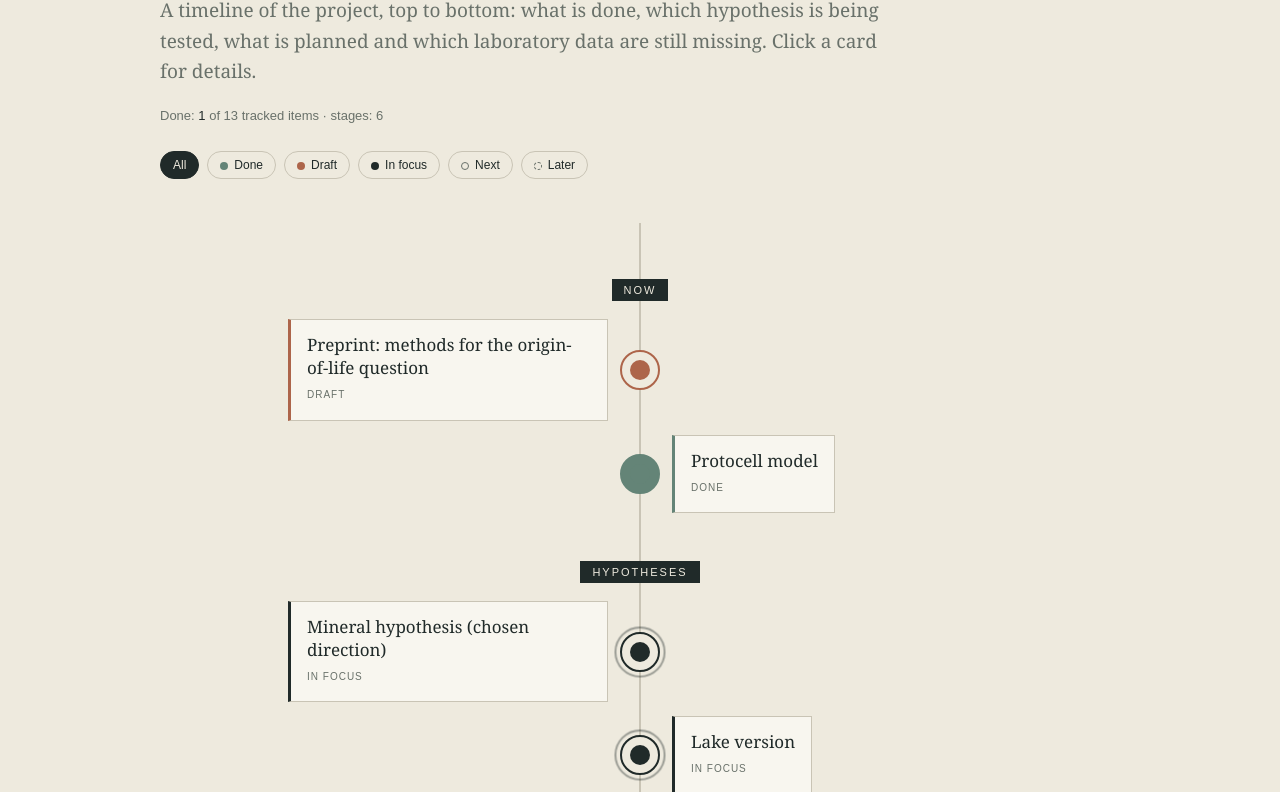
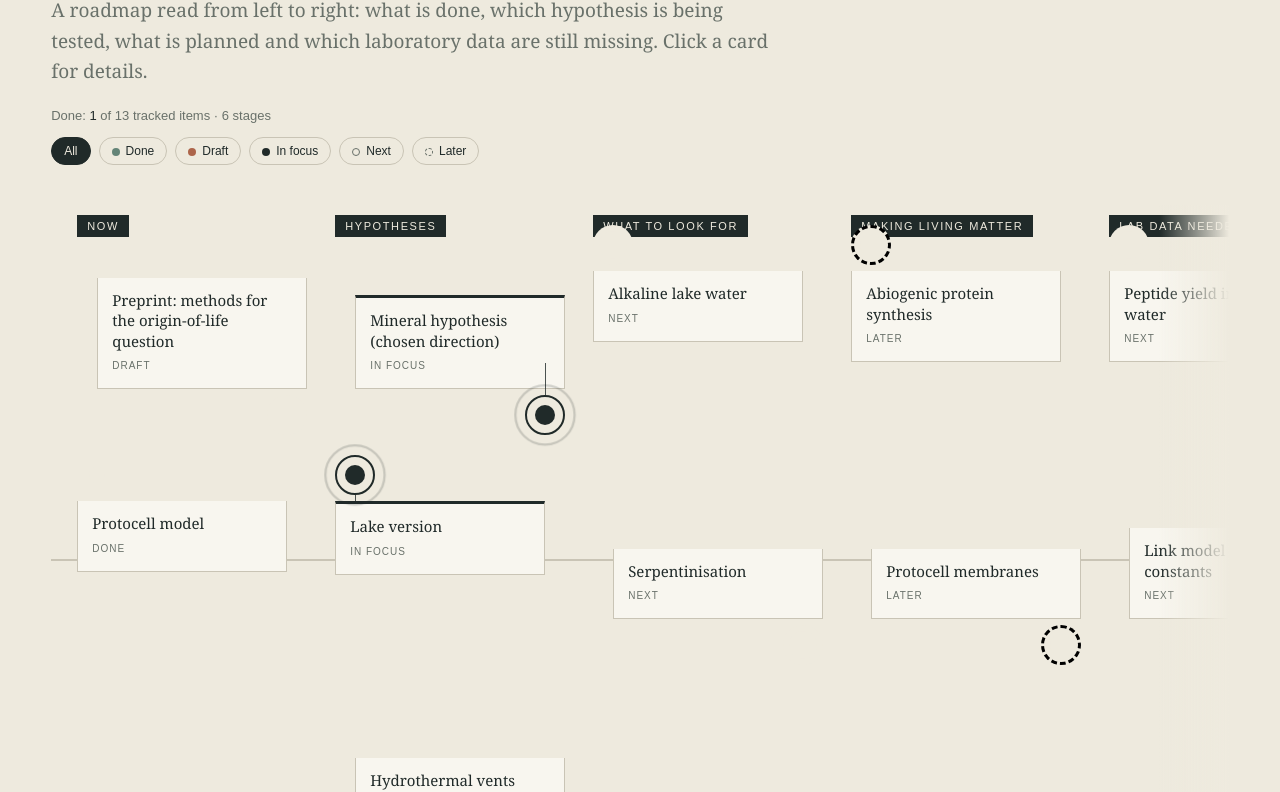
Before and after one commit to vladimikal/vladimikal.github.io, a plain HTML site: page research/atlas.html in a window 1280 px wide. Shown: the part 182-974 px from the top of the page. Drawn offline with Linux system fonts and the light colour scheme.

Commit message:
Atlas: horizontal roadmap in site palette, scroll bar, page link on Protocell node
Co-Authored-By: Claude Haiku 5.5 <noreply@anthropic.com>
Claude-Session: https://claude.ai/code/session_01WPBASHjBbctQ5dsDeyQaE2

```diff
--- a/research/atlas.html
+++ b/research/atlas.html
@@ -6,77 +6,99 @@
 <meta name="description" content="Research atlas: where the origin-of-life protein and protocell work stands, what is being tested and what is planned.">
 <title>Research Atlas — Origin of Life · DR / 03</title>
 <style>
-:root{--paper:#eeeade;--paper2:#e4dfd1;--ink:#202a29;--muted:#69716a;--green:#648477;--rust:#ad654a;--line:#c9c4b5;--white:#f8f6ef;--c-done:#648477;--c-draft:#ad654a;--c-active:#202a29;--c-todo:#69716a;--c-future:#69716a;--c-alt:#c9c4b5}
-@media (prefers-color-scheme: dark){:root:not([data-theme="light"]){--paper:#151d1c;--paper2:#1e2827;--ink:#e6e3d8;--muted:#a9b0a8;--green:#9cc0af;--rust:#e0997c;--line:#3a4544;--white:#1e2827;--c-active:#e6e3d8;--c-alt:#3a4544}}
-:root[data-theme="dark"]{--paper:#151d1c;--paper2:#1e2827;--ink:#e6e3d8;--muted:#a9b0a8;--green:#9cc0af;--rust:#e0997c;--line:#3a4544;--white:#1e2827;--c-active:#e6e3d8;--c-alt:#3a4544}
+:root{--paper:#eeeade;--paper2:#e4dfd1;--ink:#202a29;--muted:#69716a;--green:#648477;--rust:#ad654a;--line:#c9c4b5;--white:#f8f6ef}
 *{box-sizing:border-box}
 body{margin:0;background:var(--paper);color:var(--ink);font-family:Georgia,"Times New Roman",serif;line-height:1.6}
 a{color:var(--green)}
-main{width:min(960px,92%);margin:0 auto;padding:56px 0 80px}
+main{width:min(1200px,92%);margin:0 auto;padding:56px 0 80px}
 .kicker{font:11px Arial,sans-serif;text-transform:uppercase;letter-spacing:2px;color:var(--green)}
 h1{font-weight:normal;font-size:clamp(38px,6vw,64px);letter-spacing:-1.5px;margin:12px 0 8px;line-height:1.05}
 .lead{font-size:19px;color:var(--muted);max-width:720px}
 .progress{font:13px Arial,sans-serif;color:var(--muted);margin:22px 0 0}
 .progress b{color:var(--ink);font-weight:normal}
-.legend{display:flex;flex-wrap:wrap;gap:8px;margin:28px 0 8px}
+.legend{display:flex;flex-wrap:wrap;gap:8px;margin:14px 0 0}
 .chip{font:12px Arial,sans-serif;border:1px solid var(--line);background:none;color:var(--ink);padding:6px 12px;cursor:pointer;border-radius:999px}
 .chip[aria-pressed="true"]{background:var(--ink);color:var(--paper);border-color:var(--ink)}
 .chip .dot{display:inline-block;width:8px;height:8px;border-radius:50%;margin-right:6px;vertical-align:middle}
-/* timeline: spine in the centre, rings on it, cards alternate left/right */
-.timeline{position:relative;margin-top:44px;padding:12px 0 24px}
-.spine{position:absolute;left:50%;top:0;bottom:0;width:2px;margin-left:-1px;background:var(--line);transform:scaleY(0);transform-origin:top;transition:transform 1.6s ease}
-.timeline.drawn .spine{transform:scaleY(1)}
-.stage-tag{position:relative;z-index:1;display:block;width:max-content;margin:44px auto 18px;font:11px Arial,sans-serif;text-transform:uppercase;letter-spacing:2px;color:var(--paper);background:var(--ink);padding:5px 12px}
-.stage-tag:first-child{margin-top:0}
-.item{position:relative;display:grid;grid-template-columns:1fr 64px 1fr;align-items:center;min-height:86px;margin:10px 0}
-.item .ring{grid-column:2;grid-row:1;justify-self:center;position:relative;z-index:1;width:40px;height:40px;border-radius:50%;border:2px solid var(--c);background:var(--paper);cursor:pointer;padding:0;opacity:0;transform:scale(.4);transition:transform .45s cubic-bezier(.2,.9,.3,1.3),opacity .45s ease,box-shadow .25s ease}
-.item .ring::after{content:"";position:absolute;inset:8px;border-radius:50%;background:var(--c)}
-.item.s-todo .ring::after,.item.s-future .ring::after{background:var(--paper);border:2px solid var(--c);inset:6px}
-.item.s-future .ring{border-style:dashed}
-.item.s-done .ring{background:var(--c)}
-.item.s-alt .ring::after{opacity:.5}
-.item .ring.in{opacity:1;transform:scale(1)}
-.item .ring:hover,.item .ring:focus-visible{box-shadow:0 0 0 5px color-mix(in srgb,var(--c) 22%,transparent);outline:none}
-.item.active .ring::before{content:"";position:absolute;inset:-9px;border-radius:50%;border:2px solid var(--c);opacity:0;animation:ping 2.2s ease-out infinite}
+
+/* horizontal roadmap: one spine, rings on it, cards above/below, stage blocks along it */
+.scroll{overflow-x:auto;margin-top:40px;padding:10px 0 24px;-webkit-overflow-scrolling:touch}
+.track{position:relative;display:flex;align-items:stretch;min-width:max-content;padding:0 12px}
+.spine{position:absolute;left:0;right:0;top:50%;height:2px;margin-top:-1px;background:var(--line);transform:scaleX(0);transform-origin:left center;transition:transform 1.6s ease}
+.track.drawn .spine{transform:scaleX(1)}
+.seg{position:relative;display:flex;flex-direction:column;padding:0 14px}
+.seg-name{position:absolute;top:0;left:14px;font:11px Arial,sans-serif;text-transform:uppercase;letter-spacing:1.6px;color:var(--paper);background:var(--ink);padding:5px 10px;white-space:nowrap}
+.up,.down{height:170px;display:flex;align-items:flex-end;justify-content:center;position:relative}
+.down{align-items:flex-start;padding-top:0}
+.seg-name-wrap{height:0}
+.item{display:flex;flex-direction:column;width:230px;flex:0 0 230px;position:relative}
+.item .slot-up,.item .slot-down{height:170px;display:flex;justify-content:center;align-items:flex-end;padding-bottom:0}
+.item .slot-down{align-items:flex-start;padding-top:0}
+.item .mid{position:relative;height:52px;display:flex;justify-content:center;align-items:center}
+.ring{position:relative;z-index:1;width:40px;height:40px;border-radius:50%;border:2px solid var(--c);background:var(--paper);cursor:pointer;padding:0;opacity:0;transform:scale(.4);transition:transform .45s cubic-bezier(.2,.9,.3,1.3),opacity .45s ease,box-shadow .25s ease}
+.ring::after{content:"";position:absolute;inset:8px;border-radius:50%;background:var(--c)}
+.s-todo .ring::after,.s-future .ring::after{background:var(--paper);border:2px solid var(--c);inset:6px}
+.s-future .ring{border-style:dashed}
+.s-done .ring{background:var(--c)}
+.s-done .ring::after{background:var(--paper);inset:12px}
+.s-alt .ring{opacity:.6}
+.ring.in{opacity:1;transform:scale(1)}
+.ring:hover,.ring:focus-visible{box-shadow:0 0 0 5px rgba(100,132,119,.25);outline:none}
+.s-active .ring::before{content:"";position:absolute;inset:-9px;border-radius:50%;border:2px solid var(--c);opacity:0;animation:ping 2.2s ease-out infinite}
 @keyframes ping{0%{transform:scale(.7);opacity:.7}100%{transform:scale(1.3);opacity:0}}
-.item .conn{grid-row:1;height:2px;background:var(--c);align-self:center;transform:scaleX(0);transition:transform .6s ease .25s;opacity:.85}
-.item.in-view .conn{transform:scaleX(1)}
-.item.right .conn{grid-column:2;justify-self:start;width:calc(50% - 20px);transform-origin:left;margin-left:20px}
-.item.left .conn{grid-column:2;justify-self:end;width:calc(50% - 20px);transform-origin:right;margin-right:20px}
-.card{grid-row:1;position:relative;background:var(--white);border:1px solid var(--line);border-left:3px solid var(--c);padding:14px 16px;cursor:pointer;color:var(--ink);font:inherit;text-align:left;max-width:320px;opacity:0;transform:translateX(var(--dx,20px));transition:opacity .5s ease .2s,transform .5s ease .2s,box-shadow .25s ease,border-color .25s}
-.item.left .card{grid-column:1;justify-self:end;--dx:-20px}
-.item.right .card{grid-column:3;justify-self:start;--dx:20px}
+.vline{position:absolute;left:50%;width:1px;background:var(--c);margin-left:-.5px;transform:scaleY(0);transition:transform .6s ease .25s;opacity:.8}
+.item.up .vline{bottom:50%;height:calc(100% - 0px)}
+.item.down .vline{top:50%;height:50px}
+.item.in-view .vline{transform:scaleY(1)}
+.item.up .vline{transform-origin:bottom}
+.item.down .vline{transform-origin:top}
+.card{position:relative;background:var(--white);border:1px solid var(--line);border-top:3px solid var(--c);padding:12px 14px;cursor:pointer;color:var(--ink);font:inherit;text-align:left;width:210px;opacity:0;transform:translateY(var(--dy,14px));transition:opacity .5s ease .2s,transform .5s ease .2s,box-shadow .25s ease}
+.item.up .card{--dy:-14px}
+.item.down .card{--dy:14px}
 .card.in{opacity:1;transform:none}
-.card:hover,.card:focus-visible{box-shadow:0 8px 22px rgba(0,0,0,.1);outline:none}
-.card .title{display:block;font-size:17px;line-height:1.35}
+.card:hover,.card:focus-visible{box-shadow:0 8px 22px rgba(32,42,41,.1);outline:none}
+.card .title{display:block;font-size:15px;line-height:1.35}
 .card .st{display:inline-block;margin-top:6px;font:10px Arial,sans-serif;text-transform:uppercase;letter-spacing:1px;color:var(--muted)}
+.s-active{--c:var(--ink)}
 .hidden{display:none!important}
-.detail{position:fixed;right:20px;bottom:20px;width:min(380px,calc(100% - 40px));background:var(--white);border:1px solid var(--line);padding:20px;box-shadow:0 14px 40px rgba(0,0,0,.12);transform:translateY(20px);opacity:0;pointer-events:none;transition:opacity .3s ease,transform .3s ease;z-index:10}
+.detail{position:fixed;right:20px;bottom:20px;width:min(380px,calc(100% - 40px));background:var(--white);border:1px solid var(--line);padding:20px;box-shadow:0 14px 40px rgba(32,42,41,.14);transform:translateY(20px);opacity:0;pointer-events:none;transition:opacity .3s ease,transform .3s ease;z-index:10}
 .detail.open{opacity:1;transform:none;pointer-events:auto}
 .detail h3{font-weight:normal;font-size:22px;margin:4px 0 8px}
 .detail p{font-size:15px;margin:0 0 12px}
 .detail .close{position:absolute;right:12px;top:10px;background:none;border:0;font-size:20px;cursor:pointer;color:var(--muted)}
 .note{font:13px Arial,sans-serif;color:var(--muted);margin-top:40px;max-width:720px;border-left:3px solid var(--rust);padding-left:14px}
 .foot{margin-top:40px}
-@media (max-width:640px){
- .spine{left:22px}
- .stage-tag{margin-left:0;margin-right:auto;transform:translateX(0)}
- .item{grid-template-columns:44px 1fr;min-height:0}
- .item .ring{grid-column:1;grid-row:1;justify-self:start;margin-left:2px}
- .item .conn{display:none}
- .item.left .card,.item.right .card{grid-column:2;grid-row:1;justify-self:stretch;max-width:none;--dx:14px}
- .item.left .card,.item.right .card{margin-left:0}
+.scroll-wrap{position:relative;margin-top:40px}
+.scroll-bar{height:2px;background:var(--line);margin:0 12px 0;position:relative}
+.scroll-bar i{position:absolute;left:0;top:0;height:2px;width:30%;background:var(--ink);transition:left .15s linear}
+.scroll-wrap::after{content:"";position:absolute;right:0;top:0;bottom:24px;width:70px;pointer-events:none;background:linear-gradient(to right,rgba(238,234,222,0),var(--paper));transition:opacity .3s}
+.scroll-wrap.at-end::after{opacity:0}
+@media (max-width:700px){.scroll-wrap::after,.scroll-bar{display:none}}
+@media (max-width:700px){
+ .scroll{overflow:visible}
+ .track{flex-direction:column;min-width:0;padding:0 0 0 24px}
+ .spine{left:31px;right:auto;top:0;bottom:0;width:2px;height:auto;margin:0;transform:scaleY(0);transform-origin:top}
+ .track.drawn .spine{transform:scaleY(1)}
+ .seg{padding:0}
+ .seg-name{position:static;align-self:flex-start;margin:28px 0 10px 0}
+ .up,.down{height:auto}
+ .item{flex-direction:row;align-items:center;width:auto;flex:none;gap:12px;margin:8px 0}
+ .item .slot-up,.item .slot-down{display:none}
+ .item .mid{height:auto;width:40px;flex:0 0 40px;margin:0}
+ .item .vline{display:none}
+ .card{width:auto;flex:1;--dy:0px}
+ .item.up .card,.item.down .card{--dy:0px}
 }
-@media (prefers-reduced-motion: reduce){*{transition:none!important;animation:none!important}.item .ring,.card{opacity:1;transform:none}.spine{transform:none}.item .conn{transform:none}}
+@media (prefers-reduced-motion: reduce){*{transition:none!important;animation:none!important}.ring,.card{opacity:1;transform:none}.spine{transform:none}.vline{transform:none}}
 </style>
 </head>
 <body>
 <main>
 <p class="kicker">Research atlas · Origin of life</p>
 <h1>Where the work stands</h1>
-<p class="lead">A timeline of the project, top to bottom: what is done, which hypothesis is being tested, what is planned and which laboratory data are still missing. Click a card for details.</p>
+<p class="lead">A roadmap read from left to right: what is done, which hypothesis is being tested, what is planned and which laboratory data are still missing. Click a card for details.</p>
+<p class="progress" id="progress"></p>
 
-<p class="progress" id="progress"></p>
 <div class="legend" role="group" aria-label="Filter by status">
  <button class="chip" data-filter="all" aria-pressed="true">All</button>
  <button class="chip" data-filter="done" aria-pressed="false"><span class="dot" style="background:var(--green)"></span>Done</button>
@@ -86,7 +108,7 @@ h1{font-weight:normal;font-size:clamp(38px,6vw,64px);letter-spacing:-1.5px;margi
  <button class="chip" data-filter="future" aria-pressed="false"><span class="dot" style="border:1.5px dashed var(--muted);background:none"></span>Later</button>
 </div>
 
-<div class="timeline" id="chain"><span class="spine"></span></div>
+<div class="scroll-wrap" id="swrap"><div class="scroll" id="scroll"><div class="track" id="track"><span class="spine"></span></div></div><div class="scroll-bar"><i id="sbar"></i></div></div>
 
 <p class="note">Status reflects work as of late November 2026. Hypothesis wording and the list of candidate sites are working drafts and will change as the work progresses. Simulation results are model output, not laboratory data.</p>
 <p class="foot"><a href="../index.html">← Back to the Independent Research Atlas</a> · <a href="origin-of-life.html">Protocell model page</a></p>
@@ -98,6 +120,7 @@ h1{font-weight:normal;font-size:clamp(38px,6vw,64px);letter-spacing:-1.5px;margi
  <h3 id="dtitle"></h3>
  <p id="dtext"></p>
  <span class="kicker" id="dstatus"></span>
+ <p style="margin-top:12px"><a id="dlink" href="#" hidden>Open page →</a></p>
 </aside>
 
 <script>
@@ -113,7 +136,7 @@ h1{font-weight:normal;font-size:clamp(38px,6vw,64px);letter-spacing:-1.5px;margi
   var STAGES = [
     { name: 'Now', nodes: [
       { t: 'Preprint: methods for the origin-of-life question', s: 'draft', x: 'Methodological paper in draft. Not published. Sources are being checked before any submission.' },
-      { t: 'Protocell model', s: 'done', x: 'Stochastic simulation with 6 conditions, 30 replicates each, 80 generations. Results are descriptive; the statistics need to be redone before any claim is made.' }
+      { t: 'Protocell model', s: 'done', h: 'origin-of-life.html', x: 'Stochastic simulation with 6 conditions, 30 replicates each, 80 generations. Results are descriptive; the statistics need to be redone before any claim is made.' }
     ]},
     { name: 'Hypotheses', nodes: [
       { t: 'Mineral hypothesis (chosen direction)', s: 'active', x: 'Minerals and water as the setting for the first reactions. The exact formulation is still being written.' },
@@ -142,49 +165,61 @@ h1{font-weight:normal;font-size:clamp(38px,6vw,64px);letter-spacing:-1.5px;margi
   var doneCount = 0, total = 0;
   STAGES.forEach(function (st) { st.nodes.forEach(function (n) { if (n.s !== 'alt') { total++; if (n.s === 'done') doneCount++; } }); });
   document.getElementById('progress').innerHTML = 'Done: <b>' + doneCount + '</b> of ' + total + ' tracked items · stages: ' + STAGES.length;
-  var chain = document.getElementById('chain');
+  var track = document.getElementById('track');
   var items = [];
+  var doneCount = 0, total = 0;
+  STAGES.forEach(function (st) { st.nodes.forEach(function (n) { if (n.s !== 'alt') { total++; if (n.s === 'done') doneCount++; } }); });
+  document.getElementById('progress').innerHTML = 'Done: <b>' + doneCount + '</b> of ' + total + ' tracked items · ' + STAGES.length + ' stages';
   var k = 0;
   STAGES.forEach(function (st) {
-    var tag = document.createElement('span');
-    tag.className = 'stage-tag';
-    tag.textContent = st.name;
-    chain.appendChild(tag);
+    var seg = document.createElement('div');
+    seg.className = 'seg';
+    var name = document.createElement('span');
+    name.className = 'seg-name';
+    name.textContent = st.name;
+    seg.appendChild(name);
     st.nodes.forEach(function (n) {
       var s = STATUS[n.s];
-      var side = (k % 2 === 0) ? 'left' : 'right';
+      var up = (k % 2 === 0);
       var item = document.createElement('div');
-      item.className = 'item ' + side + ' ' + s.cls + (n.s === 'active' ? ' active' : '');
+      item.className = 'item ' + (up ? 'up' : 'down') + ' ' + s.cls;
       item.dataset.status = n.s;
-      item.style.setProperty('--c', getComputedStyle(document.documentElement).getPropertyValue(
-        { done:'--c-done', draft:'--c-draft', active:'--c-active', todo:'--c-todo', future:'--c-future', alt:'--c-alt' }[n.s]).trim());
-      var ring = document.createElement('button');
-      ring.className = 'ring';
-      ring.setAttribute('aria-label', n.t + ' — ' + s.label);
-      var conn = document.createElement('span');
-      conn.className = 'conn';
       var card = document.createElement('button');
       card.className = 'card';
       card.innerHTML = '<span class="title"></span><span class="st"></span>';
       card.querySelector('.title').textContent = n.t;
       card.querySelector('.st').textContent = s.label;
+      var slot = document.createElement('div');
+      slot.className = up ? 'slot-up' : 'slot-down';
+      slot.appendChild(card);
+      var mid = document.createElement('div');
+      mid.className = 'mid';
+      var ring = document.createElement('button');
+      ring.className = 'ring';
+      ring.setAttribute('aria-label', n.t + ' — ' + s.label);
+      mid.appendChild(ring);
+      var vline = document.createElement('span');
+      vline.className = 'vline';
+      mid.appendChild(vline);
       var go = function () { open(st.name, n, card); };
       ring.addEventListener('click', go);
       card.addEventListener('click', go);
-      item.appendChild(ring); item.appendChild(conn); item.appendChild(card);
-      chain.appendChild(item);
+      if (up) { item.appendChild(slot); item.appendChild(mid); }
+      else { item.appendChild(mid); item.appendChild(slot); }
+      seg.appendChild(item);
       items.push({ item: item, ring: ring, card: card });
       k++;
     });
+    track.appendChild(seg);
   });
 
   var reduce = window.matchMedia && matchMedia('(prefers-reduced-motion: reduce)').matches;
   function reveal(it) { it.ring.classList.add('in'); it.card.classList.add('in'); it.item.classList.add('in-view'); }
   if (reduce || !('IntersectionObserver' in window)) {
     items.forEach(reveal);
-    chain.classList.add('drawn');
+    track.classList.add('drawn');
   } else {
-    setTimeout(function () { chain.classList.add('drawn'); }, 80);
+    setTimeout(function () { track.classList.add('drawn'); }, 80);
     var io = new IntersectionObserver(function (entries) {
       entries.forEach(function (e) {
         if (e.isIntersecting) {
@@ -197,6 +232,19 @@ h1{font-weight:normal;font-size:clamp(38px,6vw,64px);letter-spacing:-1.5px;margi
     items.forEach(function (it) { io.observe(it.item); });
   }
 
+  var scroller = document.getElementById('scroll'), sbar = document.getElementById('sbar'), swrap = document.getElementById('swrap');
+  function syncBar() {
+    var max = scroller.scrollWidth - scroller.clientWidth;
+    var w = scroller.scrollWidth ? (scroller.clientWidth / scroller.scrollWidth) * 100 : 100;
+    sbar.style.width = Math.max(w, 10) + '%';
+    var pos = max > 0 ? scroller.scrollLeft / max : 0;
+    sbar.style.left = (pos * (100 - Math.max(w, 10))) + '%';
+    swrap.classList.toggle('at-end', max <= 0 || scroller.scrollLeft >= max - 4);
+  }
+  scroller.addEventListener('scroll', syncBar, { passive: true });
+  window.addEventListener('resize', syncBar);
+  syncBar();
+
   var panel = document.getElementById('detail');
   var last = null;
   function open(stage, n, btn) {
@@ -204,6 +252,8 @@ h1{font-weight:normal;font-size:clamp(38px,6vw,64px);letter-spacing:-1.5px;margi
     document.getElementById('dtitle').textContent = n.t;
     document.getElementById('dtext').textContent = n.x;
     document.getElementById('dstatus').textContent = STATUS[n.s].label;
+    var dl = document.getElementById('dlink');
+    if (n.h) { dl.href = n.h; dl.hidden = false; } else { dl.hidden = true; }
     panel.classList.add('open');
     last = btn;
   }
```
